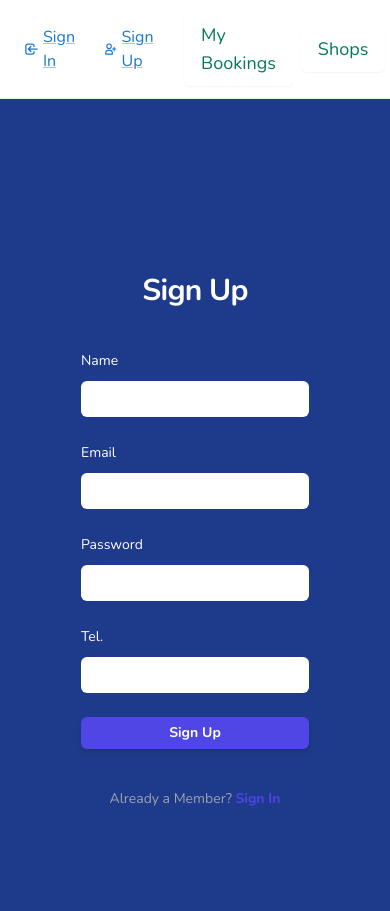
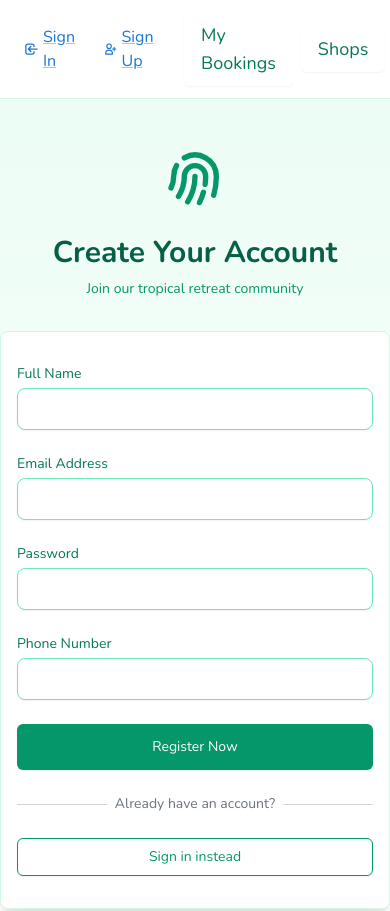
Before and after one commit to MadManJJ/Fonkenk, a Next.js app: page /auth/signup in a window 390 px wide. Shown: the top 911 px of the page. Built offline with nearby package versions, Linux system fonts and the light colour scheme; no server answers.

Commit message:
Add style to signup

```diff
--- a/src/app/auth/signup/page.tsx
+++ b/src/app/auth/signup/page.tsx
@@ -1,9 +1,9 @@
-"use client"
+"use client";
 import { useState } from "react";
 import userRegister from "@/libs/Auth/userRegister";
-import { useRouter } from 'next/navigation';
+import { useRouter } from "next/navigation";
 import InputForm from "@/components/InputForm";
-import CircularProgress from '@mui/material/CircularProgress';
+import CircularProgress from "@mui/material/CircularProgress";
 
 const SignUp = () => {
   const router = useRouter();
@@ -16,79 +16,133 @@ const SignUp = () => {
   const [loading, setLoading] = useState(false);
 
   const handleSignUp = async (e: React.FormEvent) => {
-    const role = 'user';
+    const role = "user";
     e.preventDefault();
     setError("");
     setLoading(true);
 
-    if(tel.length != 0 && /[^0-9]/.test(tel)){
-      setError("Invalid Tel.");
+    if (tel.length != 0 && /[^0-9]/.test(tel)) {
+      setError("Phone number should contain only digits");
       setLoading(false);
       return;
     }
 
-    if(password.length < 6){
-      setError("Password is too short");
+    if (password.length < 6) {
+      setError("Password should be at least 6 characters");
       setLoading(false);
       return;
     }
 
-    if(name && email && password && role && tel){
-      const response = await userRegister(name,email,password,role,tel);
-      if(response.success){
+    if (name && email && password && role && tel) {
+      try {
+        const response = await userRegister(name, email, password, role, tel);
+        if (response.success) {
+          router.push("/");
+        } else {
+          setError(response.message || "Registration failed");
+        }
+      } catch (err) {
+        setError("An error occurred during registration");
+      } finally {
         setLoading(false);
-        router.push('/');
-      }
-      else{
-        setLoading(false);
-        setError("Invalid information");
       }
     }
   };
 
-    if(loading){
+  if (loading) {
     return (
-            <div className="absolute top-1/2 left-1/2 transform -translate-x-1/2 -translate-y-1/2">
-                <CircularProgress />
+      <div className="flex justify-center items-center min-h-screen">
+        <CircularProgress sx={{ color: "#10b981" }} />
       </div>
-        )
+    );
   }
 
   return (
-    <div className="flex min-h-screen flex-col justify-center items-center px-6 py-12 lg:px-8 bg-blue-900">
-  <div className="sm:mx-auto sm:w-full sm:max-w-sm">
-    <h2 className="mt-10 text-center text-3xl font-bold tracking-tight text-white">
-      Sign Up
+    <div className="min-h-screen bg-gradient-to-b from-emerald-50 to-white flex flex-col justify-center py-12 sm:px-6 lg:px-8">
+      <div className="sm:mx-auto sm:w-full sm:max-w-md">
+        <div className="flex justify-center">
+          <svg
+            className="w-16 h-16 text-emerald-600"
+            fill="none"
+            stroke="currentColor"
+            viewBox="0 0 24 24"
+            xmlns="http://www.w3.org/2000/svg"
+          >
+            <path
+              strokeLinecap="round"
+              strokeLinejoin="round"
+              strokeWidth={2}
+              d="M12 11c0 3.517-1.009 6.799-2.753 9.571m-3.44-2.04l.054-.09A13.916 13.916 0 008 11a4 4 0 118 0c0 1.017-.07 2.019-.203 3m-2.118 6.844A21.88 21.88 0 0015.171 17m3.839 1.132c.645-2.266.99-4.659.99-7.132A8 8 0 008 4.07M3 15.364c.64-1.319 1-2.8 1-4.364 0-1.457.39-2.823 1.07-4"
+            />
+          </svg>
+        </div>
+        <h2 className="mt-6 text-center text-3xl font-extrabold text-emerald-800">
+          Create Your Account
         </h2>
+        <p className="mt-2 text-center text-sm text-emerald-600">
+          Join our tropical retreat community
+        </p>
       </div>
 
-  <div className="mt-10 sm:mx-auto sm:w-full sm:max-w-sm">
+      <div className="mt-8 sm:mx-auto sm:w-full sm:max-w-md">
+        <div className="bg-white py-8 px-4 shadow-lg rounded-lg sm:px-10 border border-emerald-100">
+          {error && (
+            <div className="mb-4 bg-red-50 border-l-4 border-red-500 p-4">
+              <p className="text-sm text-red-700">{error}</p>
+            </div>
+          )}
           <form onSubmit={handleSignUp} className="space-y-6">
-      {error && <p className="text-red-500 text-center">{error}</p>}
-      <InputForm onInputChange={(value: string) => { setName(value); }} labelText="Name" />
-      <InputForm onInputChange={(value: string) => { setEmail(value); }} labelText="Email" />
-      <InputForm onInputChange={(value: string) => { setPassword(value); }} labelText="Password" />
-      <InputForm onInputChange={(value: string) => { setTel(value); }} labelText="Tel." />
+            <InputForm
+              onInputChange={(value: string) => setName(value)}
+              labelText="Full Name"
+            />
+            <InputForm
+              onInputChange={(value: string) => setEmail(value)}
+              labelText="Email Address"
+            />
+            <InputForm
+              onInputChange={(value: string) => setPassword(value)}
+              labelText="Password"
+            />
+            <InputForm
+              onInputChange={(value: string) => setTel(value)}
+              labelText="Phone Number"
+            />
 
             <div>
               <button
                 type="submit"
-          className="flex w-full justify-center rounded-md bg-indigo-600 px-3 py-1.5 text-sm font-semibold text-white shadow-md hover:bg-indigo-500 focus:outline-none focus:ring-2 focus:ring-indigo-600 focus:ring-offset-2"
+                className="w-full flex justify-center py-3 px-4 border border-transparent rounded-md shadow-sm text-sm font-medium text-white bg-emerald-600 hover:bg-emerald-700 focus:outline-none focus:ring-2 focus:ring-offset-2 focus:ring-emerald-500 transition duration-300"
               >
-          Sign Up
+                Register Now
               </button>
             </div>
           </form>
 
-    <p className="mt-10 text-center text-sm text-gray-400">
-      Already a Member?{' '}
-      <a href="/auth/signin" className="font-semibold text-indigo-600 hover:text-indigo-500">
-        Sign In
-      </a>
-    </p>
+          <div className="mt-6">
+            <div className="relative">
+              <div className="absolute inset-0 flex items-center">
+                <div className="w-full border-t border-gray-300"></div>
+              </div>
+              <div className="relative flex justify-center text-sm">
+                <span className="px-2 bg-white text-gray-500">
+                  Already have an account?
+                </span>
               </div>
             </div>
 
+            <div className="mt-6">
+              <a
+                href="/auth/signin"
+                className="w-full flex justify-center py-2 px-4 border border-emerald-600 rounded-md shadow-sm text-sm font-medium text-emerald-600 hover:bg-emerald-50 focus:outline-none focus:ring-2 focus:ring-offset-2 focus:ring-emerald-500 transition duration-300"
+              >
+                Sign in instead
+              </a>
+            </div>
+          </div>
+        </div>
+      </div>
+    </div>
   );
 };
 
--- a/src/components/InputForm.tsx
+++ b/src/components/InputForm.tsx
@@ -3,17 +3,16 @@ import React from 'react'
 const InputForm = ({onInputChange, labelText} : {onInputChange:Function, labelText:string}) => {
   return (
     <div>
-        <label htmlFor={labelText} className="block text-sm/6 font-medium text-white">
+        <label htmlFor={labelText} className="block text-sm font-medium text-emerald-700">
             {labelText}
         </label>
-        <div className="mt-2">
+        <div className="mt-1">
         <input
             id={labelText}
             name={labelText}
-            type={labelText}
+            type={labelText.toLowerCase().includes('password') ? 'password' : 'text'}
             required
-            autoComplete={labelText}
-            className="block w-full rounded-md bg-white px-3 py-1.5 text-base text-black outline-1 -outline-offset-1 outline-gray-300 placeholder:text-gray-400 focus:outline-2 focus:-outline-offset-2 focus:outline-indigo-600 sm:text-sm/6"
+            className="block w-full rounded-lg border border-emerald-300 px-3 py-2 text-emerald-900 shadow-sm focus:border-emerald-500 focus:ring-2 focus:ring-emerald-200"
             onChange={(e) => onInputChange(e.target.value)}
         />
         </div>
```
Lines whose indentation alone changed are shown as unchanged.
